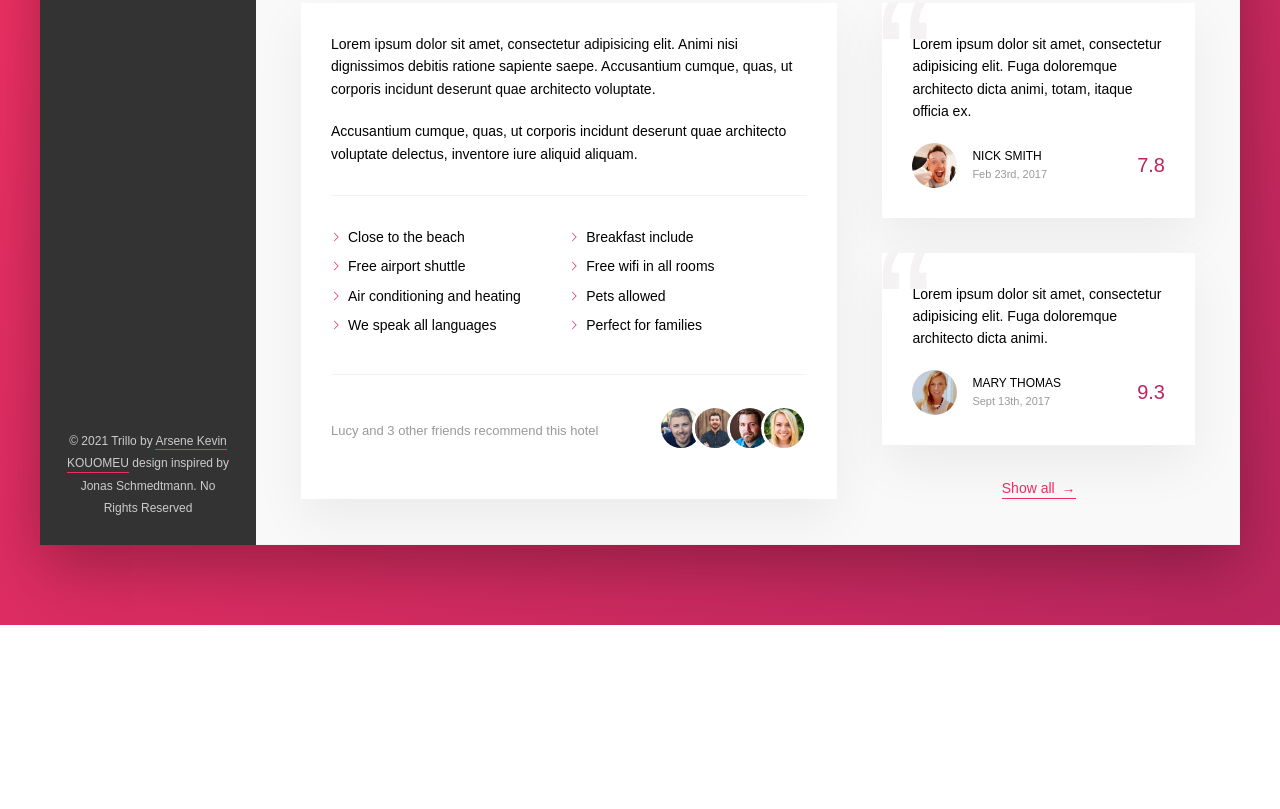
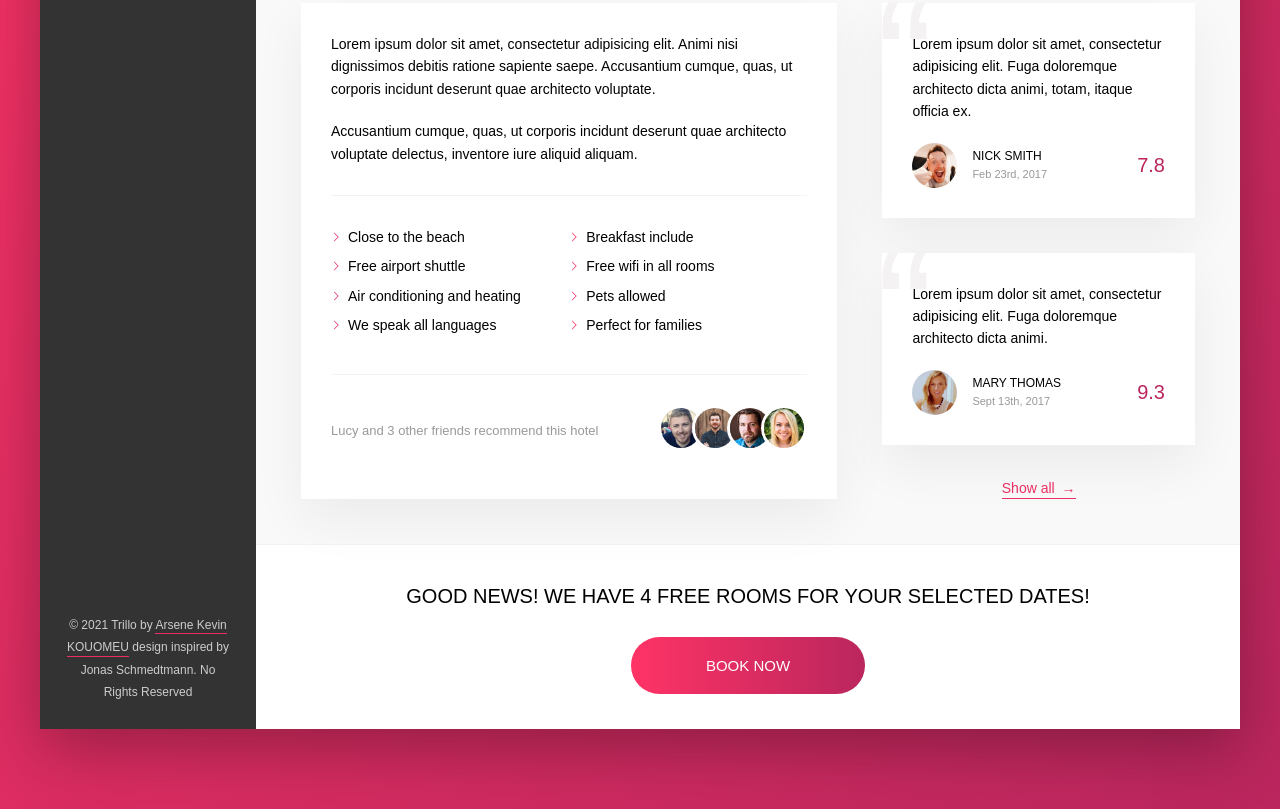
Before and after one commit to 1kevinson/CSS-and-SCSS-DESIGNS, a website: page Trillo/code/index.html in a window 1280 px wide. Shown: the part 644-1453 px from the top of the page. Before the commit the page ends 1269 px from the top, so only its background shows below. Drawn offline with Linux system fonts and the light colour scheme.

Commit message:
Building the CTA section

```diff
--- a/Trillo/code/index.html
+++ b/Trillo/code/index.html
@@ -205,6 +205,15 @@
                 </div>
             </div>
 
+            <div class="cta">
+                <h2 class="cta__book-now">
+                    Good news! We have 4 free rooms for your selected dates!
+                </h2>
+                <button class="btn">
+                    <span class="btn__visible">Book now</span>
+                    <span class="btn__invisible">Only for rooms Left</span>
+                </button>
+            </div>
         </main>
     </div>
 </div>
--- a/Trillo/code/sass/_components.scss
+++ b/Trillo/code/sass/_components.scss
@@ -460,3 +460,70 @@
    }
 
 }
+
+////////////////////////////////
+//// CALL TO ACTION
+.cta {
+   padding: 3.5rem 0;
+   text-align: center;
+
+   &__book-now {
+      font-size: 2rem;
+      font-weight: 300;
+      text-transform: uppercase;
+      margin-bottom: 2.5rem;
+   }
+}
+
+////////////////////////////////
+//// BUTTON CALL TO ACTION
+.btn {
+   font-size: 1.5rem;
+   font-weight: 100;
+   text-transform: uppercase;
+   border-radius: 100px;
+   border: none;
+   background-image: linear-gradient(to right, var(--color-primary-light), var(--color-primary-dark));
+   color: #fff;
+   position: relative;
+   overflow: hidden;
+   cursor: pointer;
+
+   & > * {
+      display: inline-block;
+      transition: all .4s;
+      height: 100%;
+      width: 100%;
+   }
+
+   &__visible {
+      padding: 2rem 7.5rem;
+   }
+
+   &__invisible {
+      position: absolute;
+      padding: 2rem 0;
+      height: 100%;
+      width: 100%;
+      left: 0;
+      top: -100%;
+
+   }
+
+   &:hover {
+      background-image: linear-gradient(to left, var(--color-primary-light), var(--color-primary-dark));
+   }
+
+   &:hover &__visible {
+      transform: translateY(100%);
+   }
+
+   &:hover &__invisible {
+      top: 0;
+   }
+
+   &:focus {
+      outline: none;
+      animation: pulsate 1s infinite;
+   }
+}
```
Also changed, not shown: Trillo/code/css/style.css.
